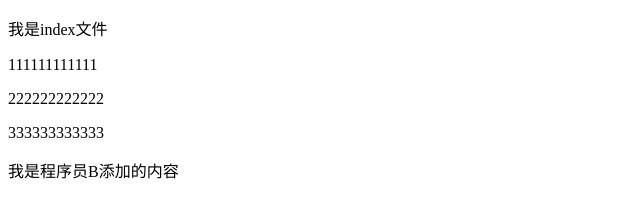
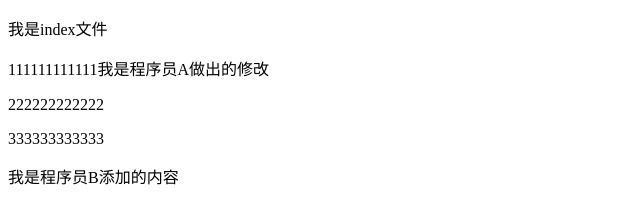
Before and after one commit to itfengd/git-demo, a plain HTML site: page index.html in a window 1280 px wide. Shown: the whole page, without its empty margins (0-640 px from the left). Drawn offline with Linux system fonts and the light colour scheme.

Commit message:
测试冲突

```diff
--- a/index.html
+++ b/index.html
@@ -10,7 +10,7 @@
 
 <body>
     <p>我是index文件</p>
-    <p>111111111111</p>
+    <p>111111111111我是程序员A做出的修改</p>
     <p>222222222222</p>
     <p>333333333333</p>
     <p>我是程序员B添加的内容</p>
```
